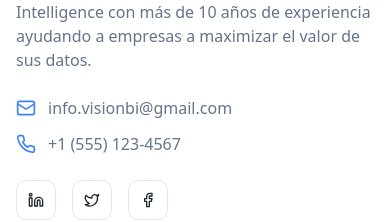
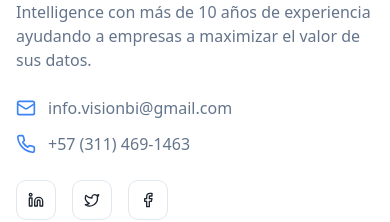
Before and after one commit to luismidevcode/VisionBI-PaginaWeb, a React (Vite) app: page / in a window 390 px wide. Shown: the part 10540-10762 px from the top of the page. Built offline with nearby package versions, Linux system fonts and the light colour scheme.

Commit message:
fix: Update contact phone number in Footer component

```diff
--- a/src/components/Footer.tsx
+++ b/src/components/Footer.tsx
@@ -80,7 +80,7 @@ const Footer = () => {
                 </div>
                 <div className="flex items-center space-x-3">
                   <Phone className="h-5 w-5 text-primary" />
-                  <span className="text-muted-foreground">+1 (555) 123-4567</span>
+                  <span className="text-muted-foreground">+57 (311) 469-1463</span>
                 </div>
               </div>
 
```
